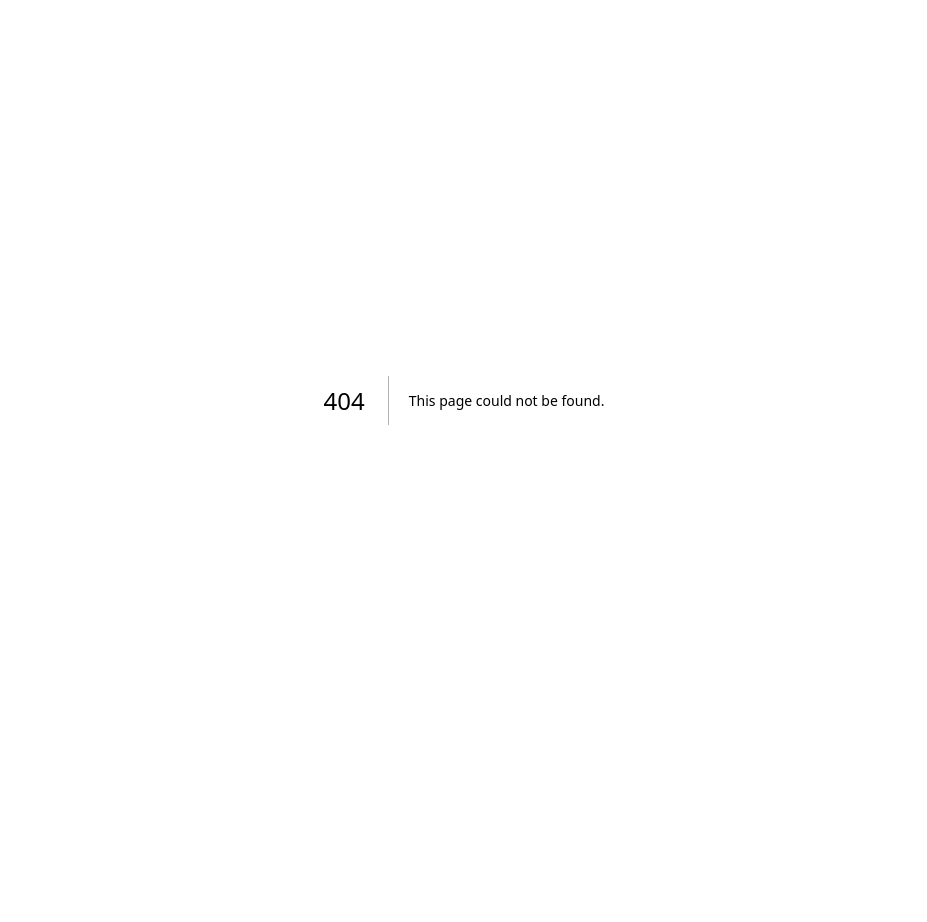
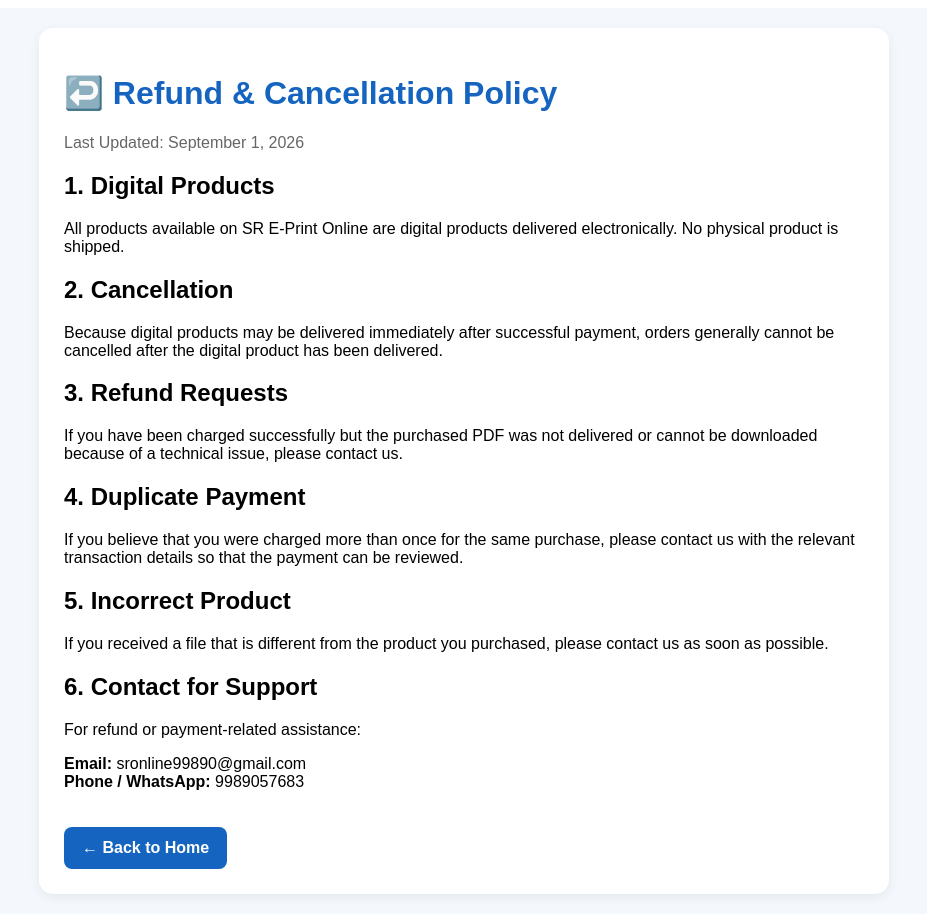
Before and after one commit to SrePrintOnlinework/Sr_ePrint-Online, a Next.js app: page /refund in a window 1280 px wide. Before the commit this address had no page. Shown: the whole page, without its empty margins (176-1103 px from the left). Before the commit the page ends 800 px from the top, so only its background shows below. Built offline with nearby package versions, Linux system fonts and the light colour scheme.

Commit message:
Add Refund Policy page component

```diff
--- /dev/null
+++ b/app/refund/page.js
@@ -0,0 +1,96 @@
+export default function RefundPolicy() {
+  return (
+    <main
+      style={{
+        minHeight: '100vh',
+        background: '#f4f7fb',
+        fontFamily: 'Arial, sans-serif',
+        padding: '20px',
+      }}
+    >
+      <div
+        style={{
+          maxWidth: '800px',
+          margin: '0 auto',
+          background: 'white',
+          padding: '25px',
+          borderRadius: '14px',
+          boxShadow: '0 3px 12px rgba(0,0,0,0.07)',
+        }}
+      >
+        <h1 style={{ color: '#1565c0' }}>
+          ↩️ Refund & Cancellation Policy
+        </h1>
+
+        <p style={{ color: '#666' }}>
+          Last Updated: September 1, 2026
+        </p>
+
+        <h2>1. Digital Products</h2>
+        <p>
+          All products available on SR E-Print Online are
+          digital products delivered electronically.
+          No physical product is shipped.
+        </p>
+
+        <h2>2. Cancellation</h2>
+        <p>
+          Because digital products may be delivered
+          immediately after successful payment, orders
+          generally cannot be cancelled after the digital
+          product has been delivered.
+        </p>
+
+        <h2>3. Refund Requests</h2>
+        <p>
+          If you have been charged successfully but the
+          purchased PDF was not delivered or cannot be
+          downloaded because of a technical issue, please
+          contact us.
+        </p>
+
+        <h2>4. Duplicate Payment</h2>
+        <p>
+          If you believe that you were charged more than
+          once for the same purchase, please contact us
+          with the relevant transaction details so that
+          the payment can be reviewed.
+        </p>
+
+        <h2>5. Incorrect Product</h2>
+        <p>
+          If you received a file that is different from
+          the product you purchased, please contact us
+          as soon as possible.
+        </p>
+
+        <h2>6. Contact for Support</h2>
+        <p>
+          For refund or payment-related assistance:
+        </p>
+
+        <p>
+          <strong>Email:</strong> sronline99890@gmail.com
+          <br />
+          <strong>Phone / WhatsApp:</strong> 9989057683
+        </p>
+
+        <a
+          href="/"
+          style={{
+            display: 'inline-block',
+            marginTop: '20px',
+            padding: '12px 18px',
+            background: '#1565c0',
+            color: 'white',
+            borderRadius: '8px',
+            textDecoration: 'none',
+            fontWeight: 'bold',
+          }}
+        >
+          ← Back to Home
+        </a>
+      </div>
+    </main>
+  );
+}
```
